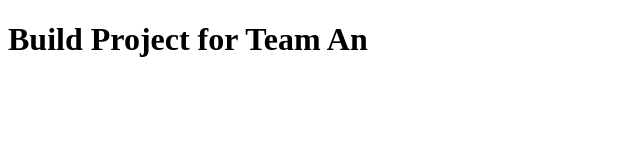
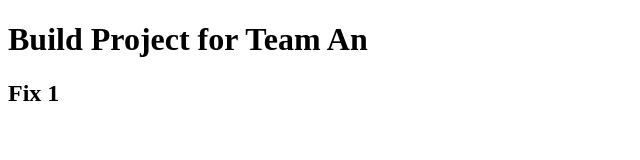
Before and after one commit to AnDuy98/TeamAn, a plain HTML site: page index.html in a window 1280 px wide. Shown: the full height of the page, 0-640 px from the left. Drawn offline with Linux system fonts and the light colour scheme.

Commit message:
An commit 1st

```diff
--- a/index.html
+++ b/index.html
@@ -7,5 +7,6 @@
   </head>
   <body>
     <h1>Build Project for Team An</h1>
+    <h2>Fix 1</h2>
   </body>
 </html>
```
